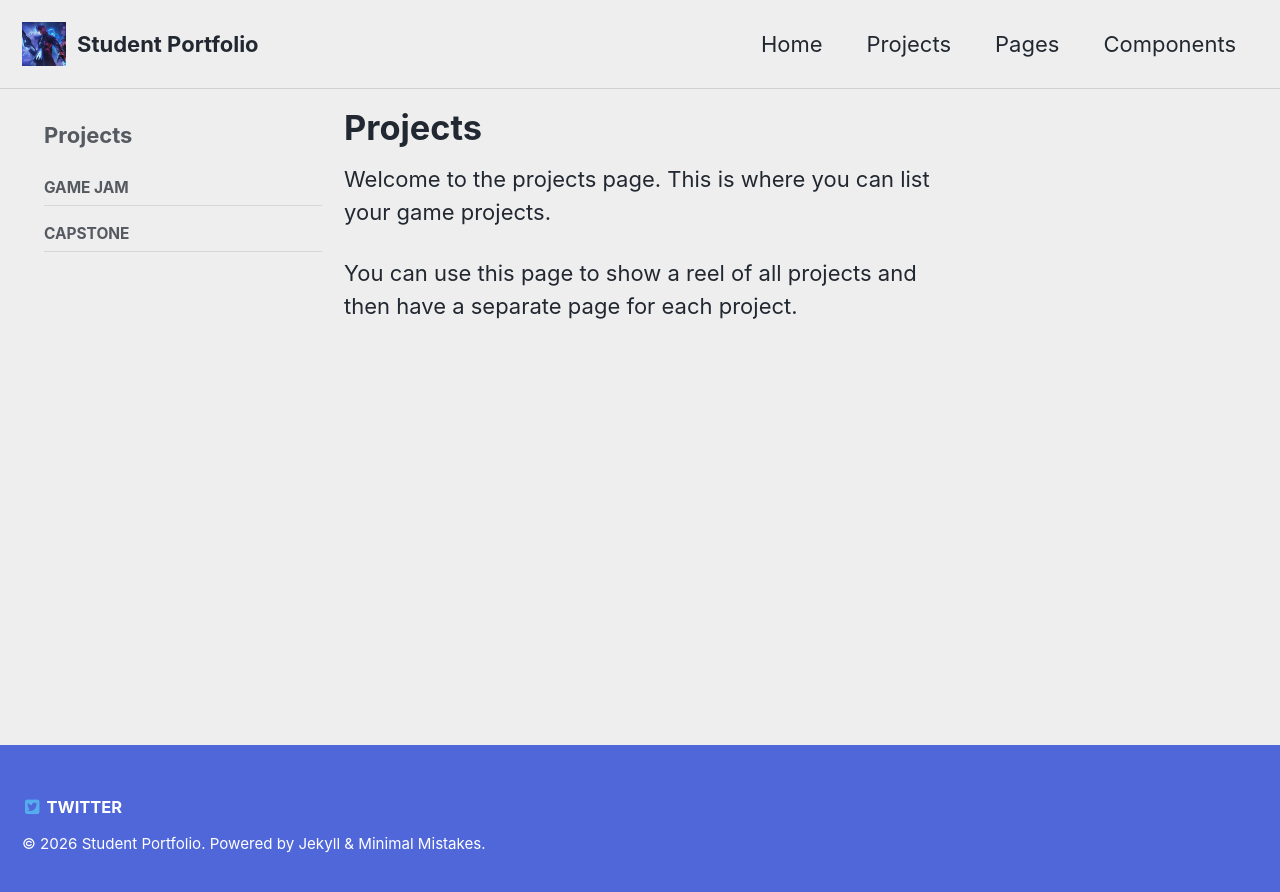
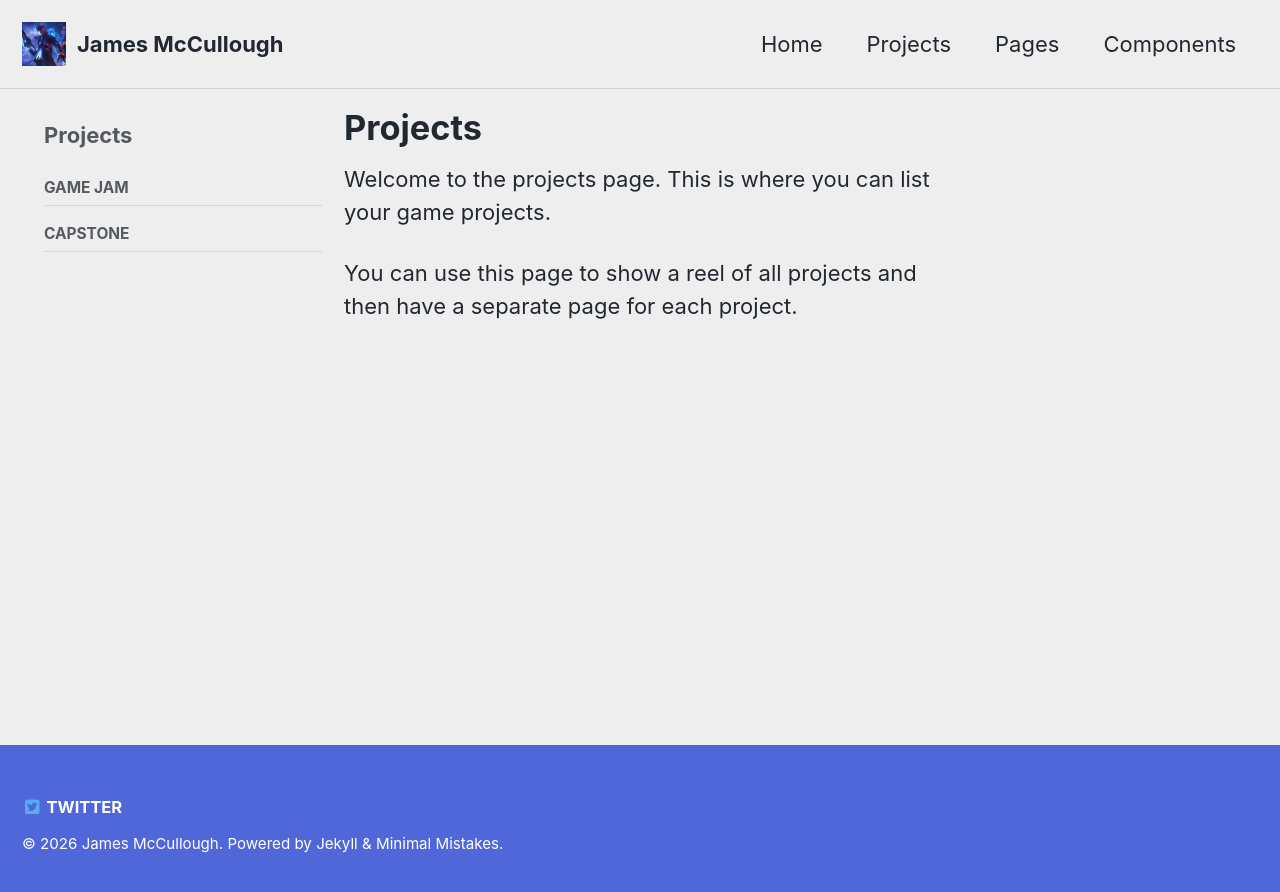
Before and after one commit to JamesMcC23/JamesMcC23.github.io, a Jekyll site: the page built from _pages/projects.md, in a window 1280 px wide. Shown: the top 892 px of the page. Built offline with Jekyll 4.4.1, drawn with Linux system fonts in a browser that asks for light colours.

Commit message:
Update site title and description in config

```diff
--- a/_config.yml
+++ b/_config.yml
@@ -1,9 +1,9 @@
 # Basic site settings (edit these first)
-title: "Student Portfolio" # Site title shown in the browser and header
+title: "James McCullough" # Site title shown in the browser and header
 title_separator: "-"
 subtitle: # site tagline that appears below site title in masthead
-description: "A simple portfolio starter for games students." # Short site summary
-name: "Therese Charles"
+description: "This is my website, it's pretty cool" # Short site summary
+name: "James McCullough"
 url: "https://JamesMcC23.github.io" # Your GitHub Pages domain
 baseurl: "" # Repo name if site is in a project repo, blank for user/org site
 locale: "en-GB" # Language/region
```
